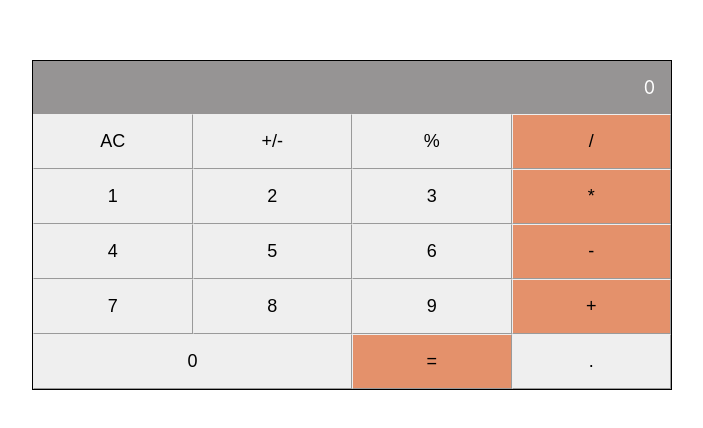
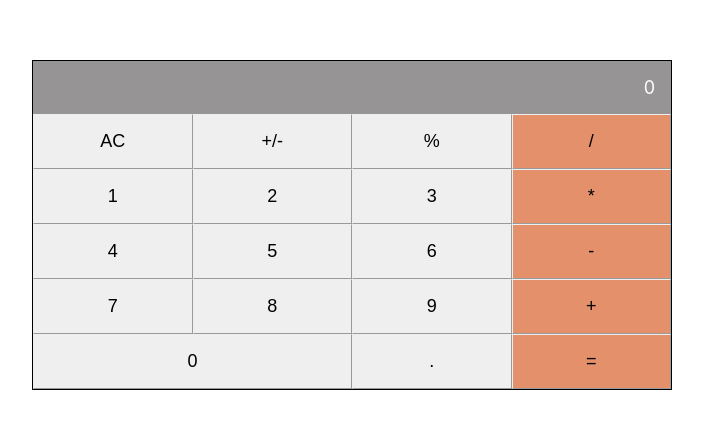
Before and after one commit to altontonn/Math-Magicians, a React (Create React App) app: page / in a window 1280 px wide. Shown: the part 140-568 px from the top of the page, without its empty margins (288-991 px from the left). Built offline with nearby package versions, Linux system fonts and the light colour scheme.

Commit message:
add class to app.js

```diff
--- a/src/App.css
+++ /dev/null
@@ -1,3 +0,0 @@
-* {
-  box-sizing: border-box;
-}
--- a/src/App.js
+++ b/src/App.js
@@ -1,8 +1,19 @@
-// eslint-disable-next-line react/prefer-stateless-function
-import './App.css';
+import React, { Component } from 'react';
 import Calculator from './components/Calculator';
+import './css/style.css';
 
-const App = () => (
-  <Calculator />
-);
+class App extends Component {
+  constructor(props) {
+    super(props);
+    this.state = { };
+  }
+
+  render() {
+    return (
+      <div>
+        <Calculator />
+      </div>
+    );
+  }
+}
 export default App;
--- a/src/components/Calculator.js
+++ b/src/components/Calculator.js
@@ -37,7 +37,7 @@ class Calculator extends Component {
             <button className="item-4" type="button">+</button>
             <button className="item-5" type="button">=</button>
             <button className="item-6" type="button">0</button>
-            <button className="item-7" type="button">.</button>
+            <button className="item" type="button">.</button>
           </div>
         </div>
       </div>
--- a/src/css/style.css
+++ b/src/css/style.css
@@ -61,6 +61,13 @@
   grid-row-end: 4;
 }
 
+.item-5 {
+  grid-column-start: 4;
+  grid-column-end: 5;
+  grid-row-start: 4;
+  grid-row-end: 5;
+}
+
 .item-6 {
   grid-column-start: 1;
   grid-column-end: 3;
--- a/src/index.js
+++ b/src/index.js
@@ -11,7 +11,4 @@ root.render(
   </React.StrictMode>,
 );
 
-// If you want to start measuring performance in your app, pass a function
-// to log results (for example: reportWebVitals(console.log))
-// or send to an analytics endpoint. Learn more: https://bit.ly/CRA-vitals
 reportWebVitals();
```
